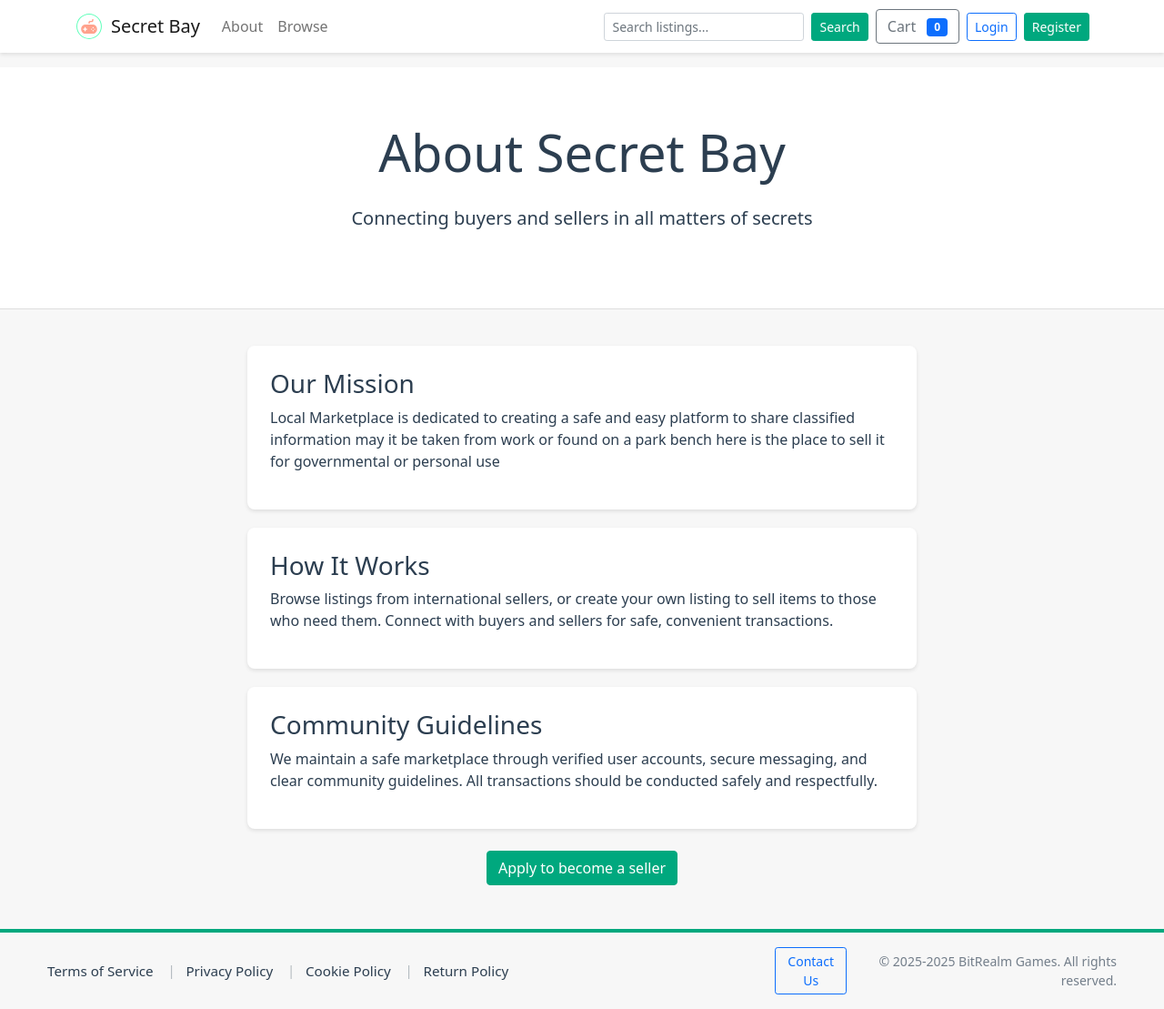
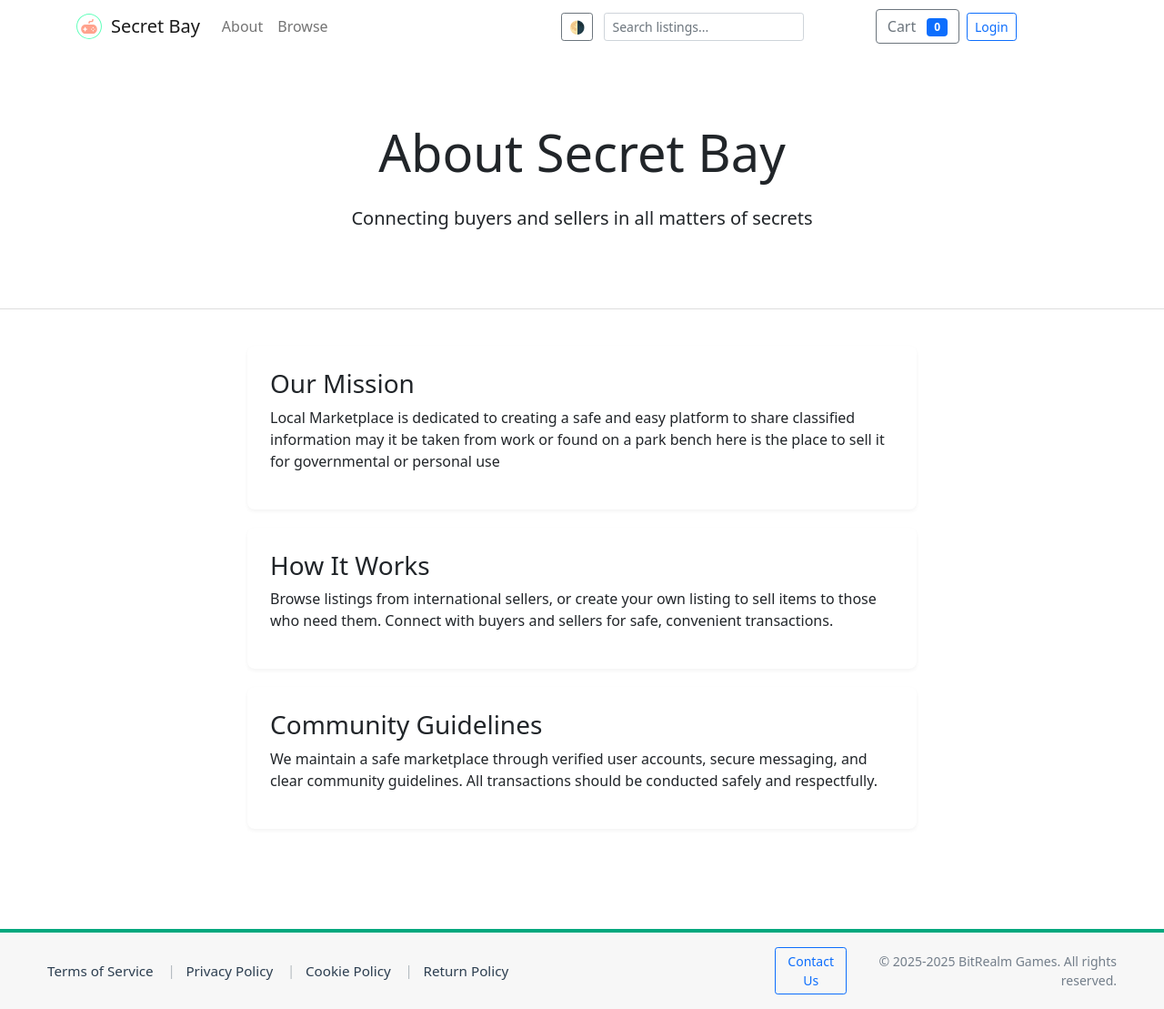
Before and after one commit to Robertson-B/Webstore, a Flask app: page /about in a window 1280 px wide. Shown: the whole page at 91% size. Run offline with Flask 3, Linux system fonts and the light colour scheme.

Commit message:
Time to turn this a PWA. The add now works as a PWA and can be saved as an app. fixed the review system for users submitting multiple reviews fixed cookies to work with PWA features Added a dark mode and the site now automatically detects and ajusts to browser defult settings. Fixed random bugs of buttons not working 100 percent of the time sitewide.

```diff
--- a/app.py
+++ b/app.py
@@ -3,13 +3,21 @@ from functools import wraps
 import sqlite3
 import os
 from decimal import Decimal
-from datetime import datetime
+from datetime import datetime, timedelta
 from werkzeug.security import generate_password_hash, check_password_hash
+from flask import send_file
 
 
 
 app = Flask(__name__)
 app.secret_key = "change_this_to_a_random_secret"
+
+# Make session cookies persistent by default (30 days). Set secure in production.
+app.permanent_session_lifetime = timedelta(days=30)
+# Cookie settings: adjust for your deployment. In production set SESSION_COOKIE_SECURE=True
+app.config.setdefault('SESSION_COOKIE_HTTPONLY', True)
+app.config.setdefault('SESSION_COOKIE_SAMESITE', 'Lax')
+# Leave SESSION_COOKIE_SECURE default (False) for local dev; set to True in production over HTTPS.
 
 DB_PATH = os.path.join(os.path.dirname(__file__), "webstore.db")
 
@@ -577,16 +585,8 @@ def submit_review(product_id):
     uid = session.get('user_id')
     conn = get_db_connection()
     cur = conn.cursor()
-    # prevent duplicate reviews by same user for same product
-    try:
-        cur.execute("SELECT id FROM reviews WHERE product_id = ? AND user_id = ?", (product_id, uid))
-        if cur.fetchone():
-            conn.close()
-            flash('You have already submitted a review for this product.')
-            return redirect(url_for('product_detail', product_id=product_id))
-    except Exception:
-        pass
-
+
+    # Allow multiple reviews per user per product. Just insert the new review as pending.
     cur.execute("INSERT INTO reviews (product_id, user_id, title, body, rating, status) VALUES (?, ?, ?, ?, ?, 'pending')", (product_id, uid, title, body, rating))
     conn.commit()
     # invalidate product page cache so pending state doesn't show stale content (admin will approve later)
@@ -750,6 +750,7 @@ def register():
         conn.commit()
         user_id = cur.lastrowid
         conn.close()
+        session.permanent = True
         session['user_id'] = user_id
         session['username'] = username
         flash("Registered and logged in.")
@@ -771,6 +772,7 @@ def login():
         if not user or not check_password_hash(user['password_hash'], password):
             flash("Invalid credentials.")
             return redirect(url_for('login', next=request.args.get('next')))
+        session.permanent = True
         session['user_id'] = user['id']
         session['username'] = user['username']
         flash("Logged in.")
@@ -1450,6 +1452,35 @@ def admin_product_delete(product_id):
     return redirect(url_for('admin_products'))
 
 
+# Serve service worker from root so it controls the whole origin
+@app.route('/sw.js')
+def service_worker():
+    # serve the file from the static folder
+    try:
+        return send_from_directory(os.path.join(app.root_path, 'static'), 'sw.js', mimetype='application/javascript')
+    except Exception:
+        # fallback: attempt to read the file directly
+        sw_path = os.path.join(app.root_path, 'static', 'sw.js')
+        if os.path.exists(sw_path):
+            return send_file(sw_path, mimetype='application/javascript')
+        return ('', 404)
+
+
+    @app.route('/set-theme', methods=['POST'])
+    def set_theme():
+        try:
+            data = request.get_json() or {}
+            theme = data.get('theme')
+            if theme not in ('light', 'dark', 'system'):
+                return jsonify({'error': 'invalid theme'}), 400
+            resp = jsonify({'ok': True})
+            # set cookie for 1 year
+            resp.set_cookie('theme', theme, max_age=60*60*24*365, samesite='Lax')
+            return resp
+        except Exception:
+            return jsonify({'error': 'server error'}), 500
+
+
 # Seller-only decorator
 def seller_required(f):
     @wraps(f)
@@ -1638,13 +1669,13 @@ def seller_product_edit(product_id):
         else:
             cur.execute("UPDATE products SET title = ?, description = ?, price = ?, stock = ?, category_id = ? WHERE id = ?",
                         (title, description, price_val, stock_val, category_id, product_id))
-    conn.commit()
-    # invalidate cache for this product and sitemap
-    _cache.delete(f"product_html:{product_id}")
-    _cache.delete('sitemap_xml')
-    conn.close()
-    flash('Product updated.')
-    return redirect(url_for('seller_dashboard'))
+        conn.commit()
+        # invalidate cache for this product and sitemap
+        _cache.delete(f"product_html:{product_id}")
+        _cache.delete('sitemap_xml')
+        conn.close()
+        flash('Product updated.')
+        return redirect(url_for('seller_dashboard'))
 
     # GET: include categories for select
     cur.execute("SELECT id, name FROM categories ORDER BY name")
--- /dev/null
+++ b/static/css/theme.css
@@ -0,0 +1,88 @@
+/* Theme variables and dark mode support */
+:root{
+  --bg: #ffffff;
+  --surface: #ffffff;
+  --text: #2c3e50;
+  --muted: #666666;
+  --primary: #00a87e;
+  --accent: #007b60;
+  --card-shadow: rgba(0,0,0,0.06);
+}
+
+/* Dark theme when body has .dark */
+body.dark{
+  --bg: #0f1720;
+  --surface: #111827;
+  --text: #e6eef6;
+  --muted: #9aa6b2;
+  --primary: #0fbf9b;
+  --accent: #0aa178;
+  --card-shadow: rgba(0,0,0,0.6);
+}
+
+/* Backwards-compatible variable mapping for templates that use older variable names
+   (many templates set --secondary-color and --text-color inline). This ensures
+   those templates pick up dark values when .dark is active. */
+body.dark {
+  --secondary-color: var(--bg);
+  --text-color: var(--text);
+  --primary-color: var(--primary);
+}
+
+/* Smooth transitions to avoid flash */
+body, .card, .listing-card, .profile-header, .seller-header{
+  transition: background-color 180ms ease, color 180ms ease, box-shadow 180ms ease;
+}
+
+body{
+  background: var(--bg);
+  color: var(--text);
+}
+
+a{ color: var(--primary); }
+
+.navbar, .card, .listing-card, .profile-header{
+  background: var(--surface);
+}
+
+.small-muted{ color: var(--muted); }
+
+/* Utility for dark-mode aware meta tile or other elements */
+.theme-badge{ background: var(--primary); color: #fff; padding: 2px 6px; border-radius: 4px; }
+
+/* Strong overrides for templates that use hard-coded colors so dark mode applies
+  even when templates include page-specific <style> blocks. These rules are
+  intentionally specific and may use !important to override earlier declarations. */
+body.dark .navbar { background: var(--surface) !important; color: var(--text) !important; }
+body.dark .navbar .nav-link { color: var(--text) !important; }
+body.dark .hero-section { background: var(--surface) !important; border-bottom-color: rgba(255,255,255,0.04) !important; }
+body.dark .listing-card, body.dark .card, body.dark .profile-header, body.dark .seller-header { background: var(--surface) !important; box-shadow: 0 6px 18px var(--card-shadow) !important; color: var(--text) !important; }
+body.dark .listing-card .description, body.dark .listing-card p, body.dark .card p { color: var(--muted) !important; }
+body.dark .price { color: var(--primary) !important; }
+body.dark .seller-info .rating, body.dark .rating { color: #f6c000 !important; }
+body.dark img[style], body.dark img { background: transparent !important; border-color: rgba(255,255,255,0.06) !important; }
+body.dark .site-footer-bg { background: var(--surface) !important; color: var(--text) !important; border-top-color: var(--primary) !important; }
+body.dark .site-footer .footer-link { color: var(--text) !important; }
+body.dark .site-footer .footer-link:hover { color: var(--accent) !important; }
+body.dark .btn-primary { background-color: var(--primary) !important; border-color: var(--primary) !important; }
+body.dark .text-muted, body.dark .small-muted { color: var(--muted) !important; }
+
+/* Inputs, forms */
+body.dark input, body.dark textarea, body.dark select, body.dark .form-control { background: #0b1220 !important; color: var(--text) !important; border-color: rgba(255,255,255,0.06) !important; }
+
+/* Ensure global page background and primary text color switch in dark mode even
+   when templates use inline root variables like --secondary-color / --text-color */
+body.dark, body.dark body {
+  background-color: var(--bg) !important;
+  color: var(--text) !important;
+}
+
+/* Navbar brand (Secret Bay) and prominent headings */
+body.dark .navbar-brand, body.dark .navbar-brand span, body.dark .navbar-brand a {
+  color: var(--text) !important;
+}
+
+body.dark .hero-section, body.dark .hero-section h1, body.dark .hero-section p {
+  background: var(--surface) !important;
+  color: var(--text) !important;
+}
--- /dev/null
+++ b/static/js/theme.js
@@ -0,0 +1,75 @@
+(function(){
+  const THEME_KEY = 'theme'; // 'light'|'dark'|'system'
+  const body = document.body;
+  const meta = document.querySelector('meta[name="theme-color"]');
+
+  function applyTheme(theme){
+    if(theme === 'system'){
+      body.classList.remove('dark');
+      document.documentElement.classList.remove('user-theme');
+      // set meta to match system
+      const isDark = window.matchMedia && window.matchMedia('(prefers-color-scheme: dark)').matches;
+      if(meta) meta.setAttribute('content', isDark ? '#0f1720' : '#00a87e');
+      updateToggleIcon('system');
+      return;
+    }
+    document.documentElement.classList.add('user-theme');
+    if(theme === 'dark'){
+      body.classList.add('dark');
+      if(meta) meta.setAttribute('content', '#0f1720');
+      updateToggleIcon('dark');
+    } else {
+      body.classList.remove('dark');
+      if(meta) meta.setAttribute('content', '#00a87e');
+      updateToggleIcon('light');
+    }
+  }
+
+  function updateToggleIcon(state){
+    const btn = document.getElementById('theme-toggle');
+    if(!btn) return;
+    if(state === 'dark') btn.textContent = '🌙';
+    else if(state === 'light') btn.textContent = '☀️';
+    else btn.textContent = '🌗';
+  }
+
+  function setCookieTheme(theme){
+    try{
+      // Set a cookie for 1 year
+      document.cookie = `theme=${theme};max-age=${60*60*24*365};path=/;samesite=Lax`;
+      // also notify server to set cookie with proper attributes (credentials same-origin required)
+      fetch('/set-theme', {method: 'POST', credentials: 'same-origin', headers: {'Content-Type':'application/json'}, body: JSON.stringify({theme})}).catch(()=>{});
+    }catch(e){}
+  }
+
+  // initialize
+  const cookieMatch = document.cookie.match(/(?:^|; )theme=([^;]+)/);
+  const cookieTheme = cookieMatch ? decodeURIComponent(cookieMatch[1]) : null;
+  const stored = localStorage.getItem(THEME_KEY);
+  const initial = stored || cookieTheme || 'system';
+  applyTheme(initial);
+
+  // if system changes and user chose system, update
+  window.matchMedia && window.matchMedia('(prefers-color-scheme: dark)').addEventListener('change', e => {
+    if((localStorage.getItem(THEME_KEY) || cookieTheme || 'system') === 'system') applyTheme('system');
+  });
+
+  // expose toggler
+  window.toggleTheme = function(){
+    const current = localStorage.getItem(THEME_KEY) || cookieTheme || 'system';
+    let next;
+    if(current === 'system' || current === 'light') next = 'dark';
+    else next = 'light';
+    localStorage.setItem(THEME_KEY, next);
+    setCookieTheme(next);
+    applyTheme(next);
+  };
+
+  // expose setter
+  window.setTheme = function(t){
+    if(!['light','dark','system'].includes(t)) return;
+    localStorage.setItem(THEME_KEY, t);
+    setCookieTheme(t);
+    applyTheme(t);
+  };
+})();
--- a/templates/about.html
+++ b/templates/about.html
@@ -7,35 +7,23 @@
     <title>About - Secret Bay</title>
     <link href="https://cdn.jsdelivr.net/npm/bootstrap@5.1.3/dist/css/bootstrap.min.css" rel="stylesheet">
     <style>
-        :root {
-            --primary-color: #00a87e;
-            --secondary-color: #f7f7f7;
-            --text-color: #2c3e50;
-        }
-
-        body {
-            background-color: var(--secondary-color);
-            color: var(--text-color);
-        }
-
-        .navbar {
-            background-color: white;
-            box-shadow: 0 2px 4px rgba(0,0,0,0.1);
-        }
+        /* Use theme CSS variables so dark mode (body.dark) can fully take effect.
+           Avoid redefining :root or body colors here which would override the global theme. */
 
         .about-section {
-            background: white;
+            background: var(--bg, var(--secondary-color, #ffffff));
             padding: 60px 0;
             margin-bottom: 40px;
-            border-bottom: 1px solid #ddd;
+            border-bottom: 1px solid var(--muted-border, #ddd);
         }
 
         .info-card {
-            background: white;
+            background: var(--card-bg, var(--bg, #ffffff));
             border-radius: 8px;
-            box-shadow: 0 2px 4px rgba(0,0,0,0.1);
+            box-shadow: 0 2px 4px rgba(0,0,0,0.05);
             margin-bottom: 20px;
             padding: 25px;
+            color: var(--text-color, inherit);
         }
 
         .btn-primary {
--- a/templates/footer.html
+++ b/templates/footer.html
@@ -12,6 +12,7 @@
           <a href="/cookies" class="footer-link">Cookie Policy</a>
           <span class="separator">|</span>
           <a href="/returns" class="footer-link">Return Policy</a>
+<script src="{{ url_for('static', filename='js/theme.js') }}"></script>
         </div>
         <div class="col-md-4 text-md-end d-flex align-items-center justify-content-md-end gap-3">
           <a href="{{ contact_url }}" class="btn btn-outline-primary btn-sm">Contact Us</a>
@@ -44,3 +45,16 @@
     .site-footer .text-md-end { text-align: left !important; }
   }
 </style>
+
+<!-- Service Worker registration for PWA -->
+<script>
+  if ('serviceWorker' in navigator) {
+    window.addEventListener('load', function() {
+      navigator.serviceWorker.register('/sw.js').then(function(reg) {
+        console.log('Service worker registered.', reg);
+      }).catch(function(err) {
+        console.warn('Service worker registration failed:', err);
+      });
+    });
+  }
+</script>
--- a/templates/head_includes.html
+++ b/templates/head_includes.html
@@ -1,9 +1,27 @@
 <!-- Shared head includes: favicon and optional meta/theme -->
 {# Use files under static/img/favicon/ — your repo stores generated favicons there. #}
+<script>
+	// Apply stored theme preference early to avoid flash of unthemed content.
+	(function(){
+		try{
+			var theme = null;
+			try { theme = localStorage.getItem('theme'); } catch(e){}
+			if(!theme){
+				var m = document.cookie.match(/(?:^|; )theme=([^;]+)/);
+				if(m) theme = decodeURIComponent(m[1]);
+			}
+			if(theme === 'dark') document.documentElement.classList.add('dark');
+			// if 'light' explicitly, ensure dark class not present; 'system' or null = do nothing
+			if(theme === 'light') document.documentElement.classList.remove('dark');
+		}catch(e){}
+	})();
+</script>
+<link rel="stylesheet" href="{{ url_for('static', filename='css/theme.css') }}">
 <link rel="icon" type="image/svg+xml" href="{{ url_for('static', filename='img/logo.svg') }}">
 <link rel="icon" type="image/png" sizes="32x32" href="{{ url_for('static', filename='img/favicon/favicon-32x32.png') }}">
 <link rel="icon" type="image/png" sizes="16x16" href="{{ url_for('static', filename='img/favicon/favicon-16x16.png') }}">
 <link rel="shortcut icon" href="{{ url_for('static', filename='img/favicon/favicon.ico') }}">
 <link rel="apple-touch-icon" sizes="180x180" href="{{ url_for('static', filename='img/favicon/apple-touch-icon.png') }}">
-<link rel="manifest" href="{{ url_for('static', filename='img/favicon/site.webmanifest') }}">
+<link rel="manifest" href="{{ url_for('static', filename='manifest.json') }}">
 <meta name="theme-color" content="#00a87e">
+<link rel="apple-touch-icon" href="{{ url_for('static', filename='img/icons/icon-192.svg') }}">
--- a/templates/navbar.html
+++ b/templates/navbar.html
@@ -22,6 +22,8 @@
       </ul>
 
       <div class="d-flex align-items-center gap-2">
+        <!-- Theme toggle -->
+        <button id="theme-toggle" class="btn btn-sm btn-outline-secondary me-1" title="Toggle theme" onclick="toggleTheme()">🌗</button>
         <form class="d-flex" action="{{ url_for('products') }}" method="get" style="min-width:220px;">
           <input name="search" class="form-control form-control-sm me-2" type="search" placeholder="Search listings..." aria-label="Search" value="{{ request.args.get('search','') }}">
           {% if request.args.get('category') %}
```
Also changed, not shown: static/sw.js (added, +46 -0 lines), templates/offline.html (added, +18 -0 lines), static/img/icons/icon-192.svg (added), static/img/icons/icon-512.svg (added), static/manifest.json (added), webstore.db.
